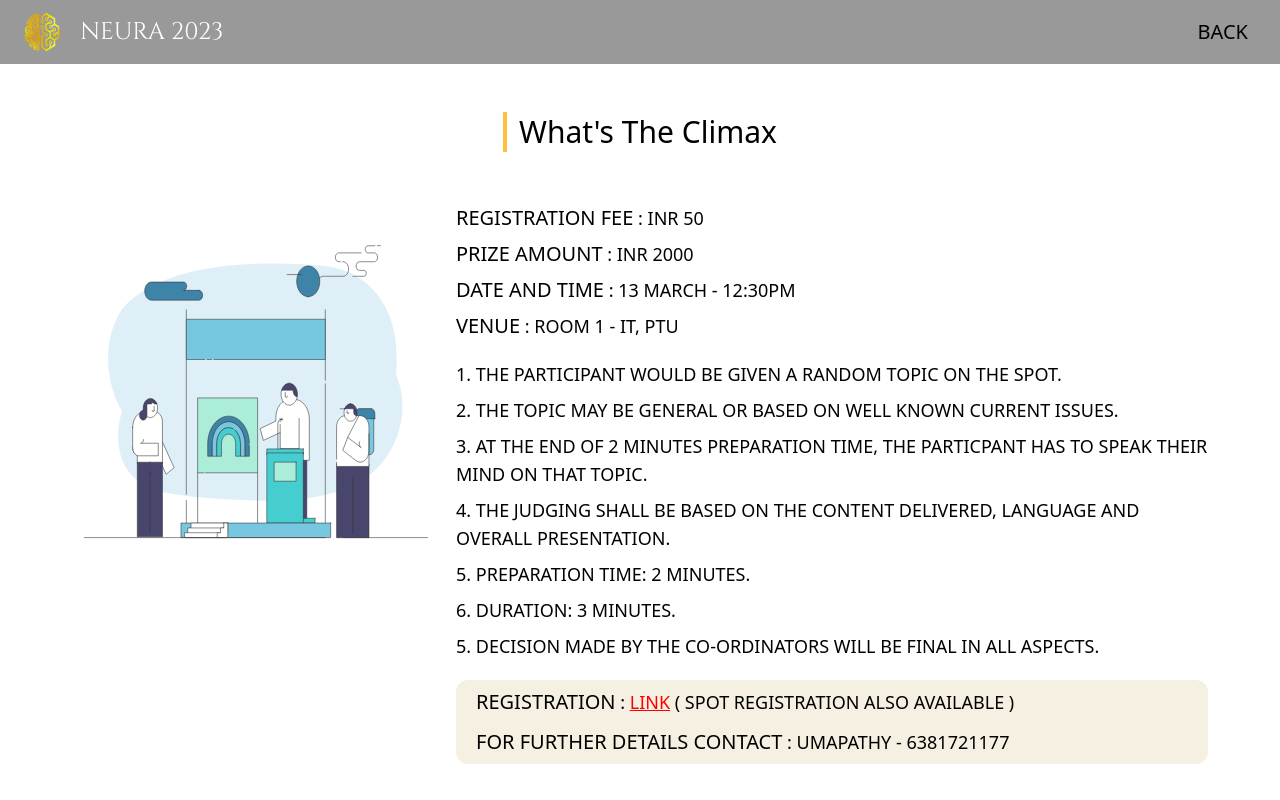
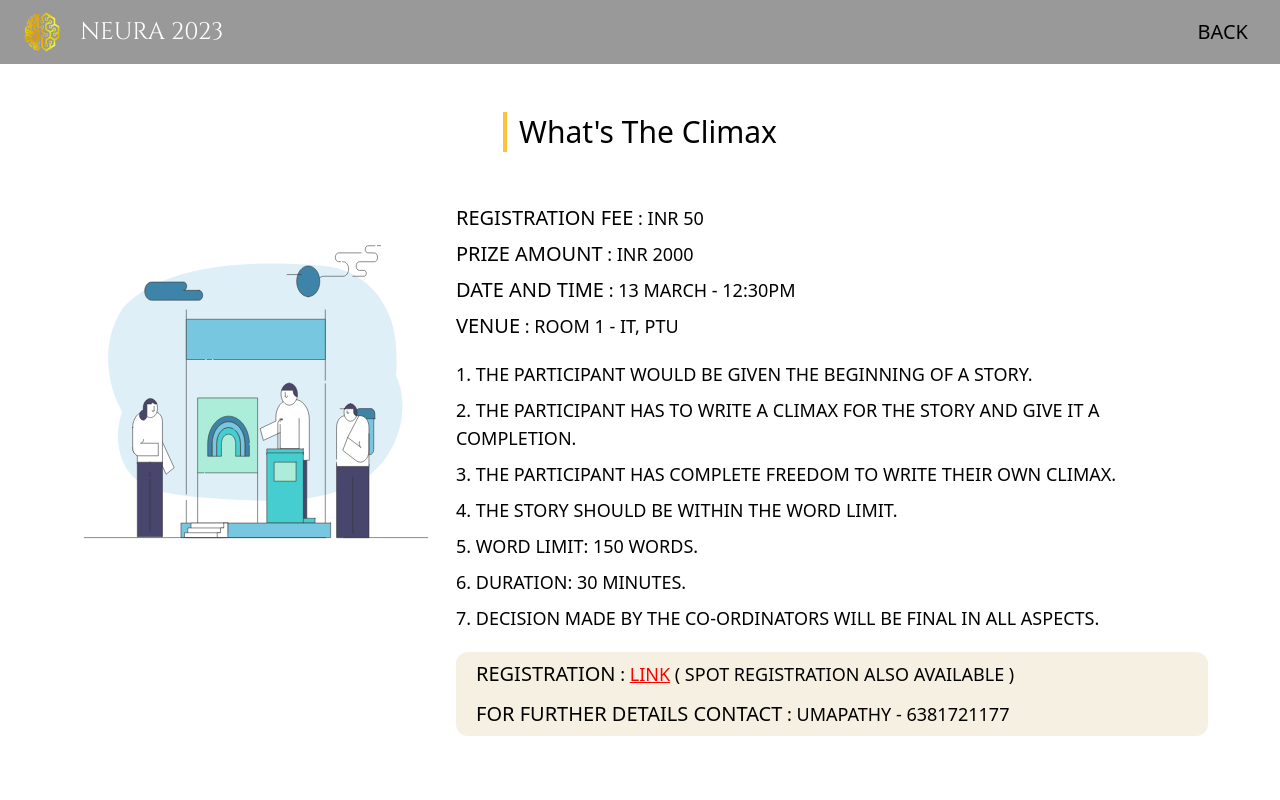
Before and after one commit to Vikram0118/Neura, a React (Vite) app: page /Literary/WhatsTheClimax in a window 1280 px wide. Built offline with nearby package versions, Linux system fonts and the light colour scheme.

Commit message:
Updated the rules for whats the climax

```diff
--- a/src/Events/Literary/WhatsTheClimax.jsx
+++ b/src/Events/Literary/WhatsTheClimax.jsx
@@ -30,13 +30,13 @@ const WhatsTheClimax = () => {
 
               <div>
                 <ul className='flex flex-col gap-2 text-b ase sm:text-lg my-3'>
-                 <li>1. THE PARTICIPANT WOULD BE GIVEN A RANDOM TOPIC ON THE SPOT. </li>
-                 <li>2. THE TOPIC MAY BE GENERAL OR BASED ON WELL KNOWN CURRENT ISSUES. </li>
-                 <li>3. AT THE END OF 2 MINUTES PREPARATION TIME, THE PARTICPANT HAS TO SPEAK THEIR MIND ON THAT TOPIC. </li>
-                 <li>4. THE JUDGING SHALL BE BASED ON THE CONTENT DELIVERED, LANGUAGE AND OVERALL PRESENTATION. </li>
-                 <li>5. PREPARATION TIME: 2 MINUTES. </li>
-                 <li>6. DURATION: 3 MINUTES.</li>
-                 <li>5. DECISION MADE BY THE CO-ORDINATORS WILL BE FINAL IN ALL ASPECTS. </li>
+                  <li>1. THE PARTICIPANT WOULD BE GIVEN THE BEGINNING OF A STORY. </li>
+                  <li>2. THE PARTICIPANT HAS TO WRITE A CLIMAX FOR THE STORY AND GIVE IT A COMPLETION. </li>
+                  <li>3. THE PARTICIPANT HAS COMPLETE FREEDOM TO WRITE THEIR OWN CLIMAX. </li>
+                  <li>4. THE STORY SHOULD BE WITHIN THE WORD LIMIT.</li>
+                  <li>5. WORD LIMIT: 150 WORDS. </li>
+                  <li>6. DURATION: 30 MINUTES.</li>
+                  <li>7. DECISION MADE BY THE CO-ORDINATORS WILL BE FINAL IN ALL ASPECTS. </li>
 
                 </ul>
               </div>
```
